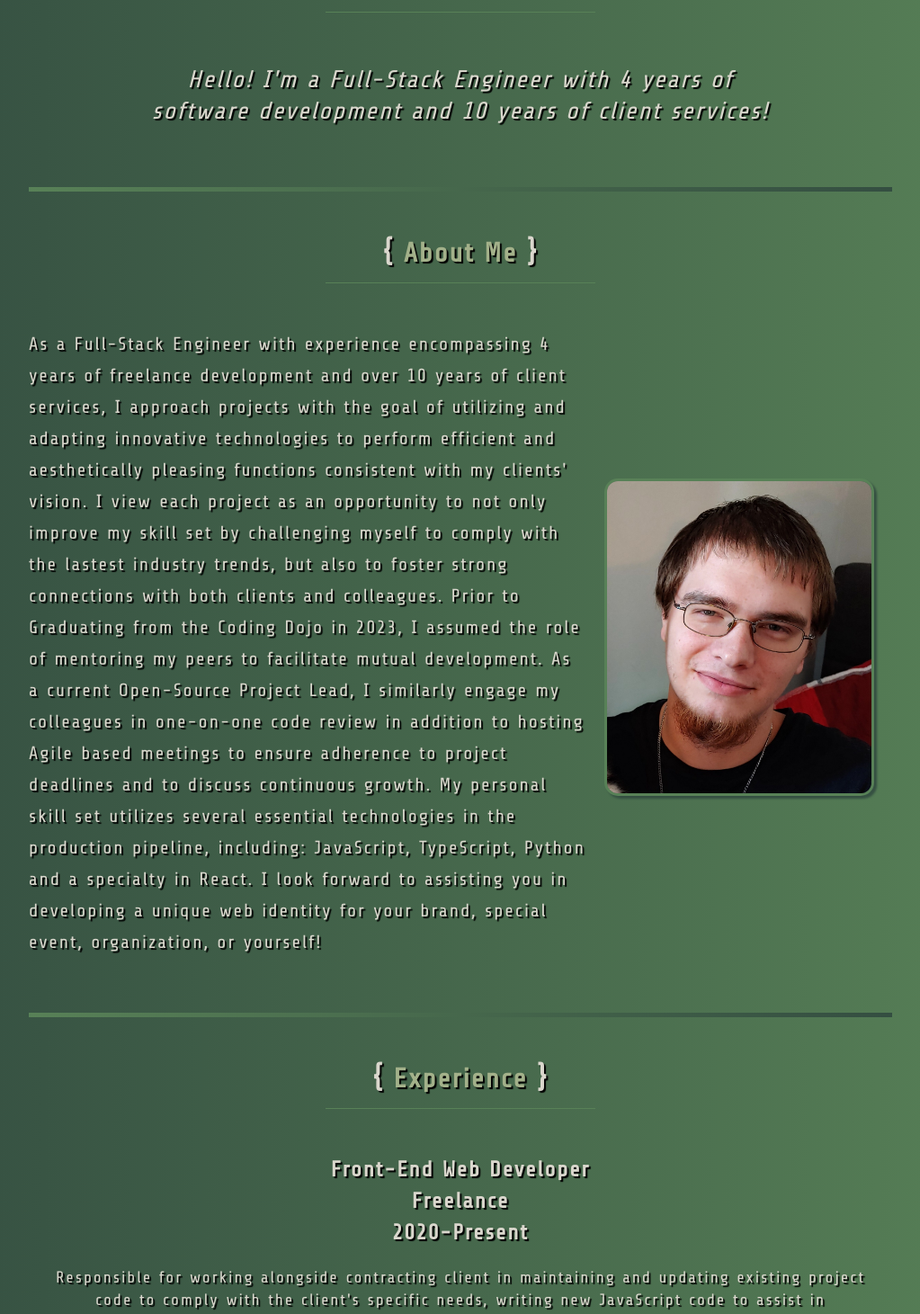
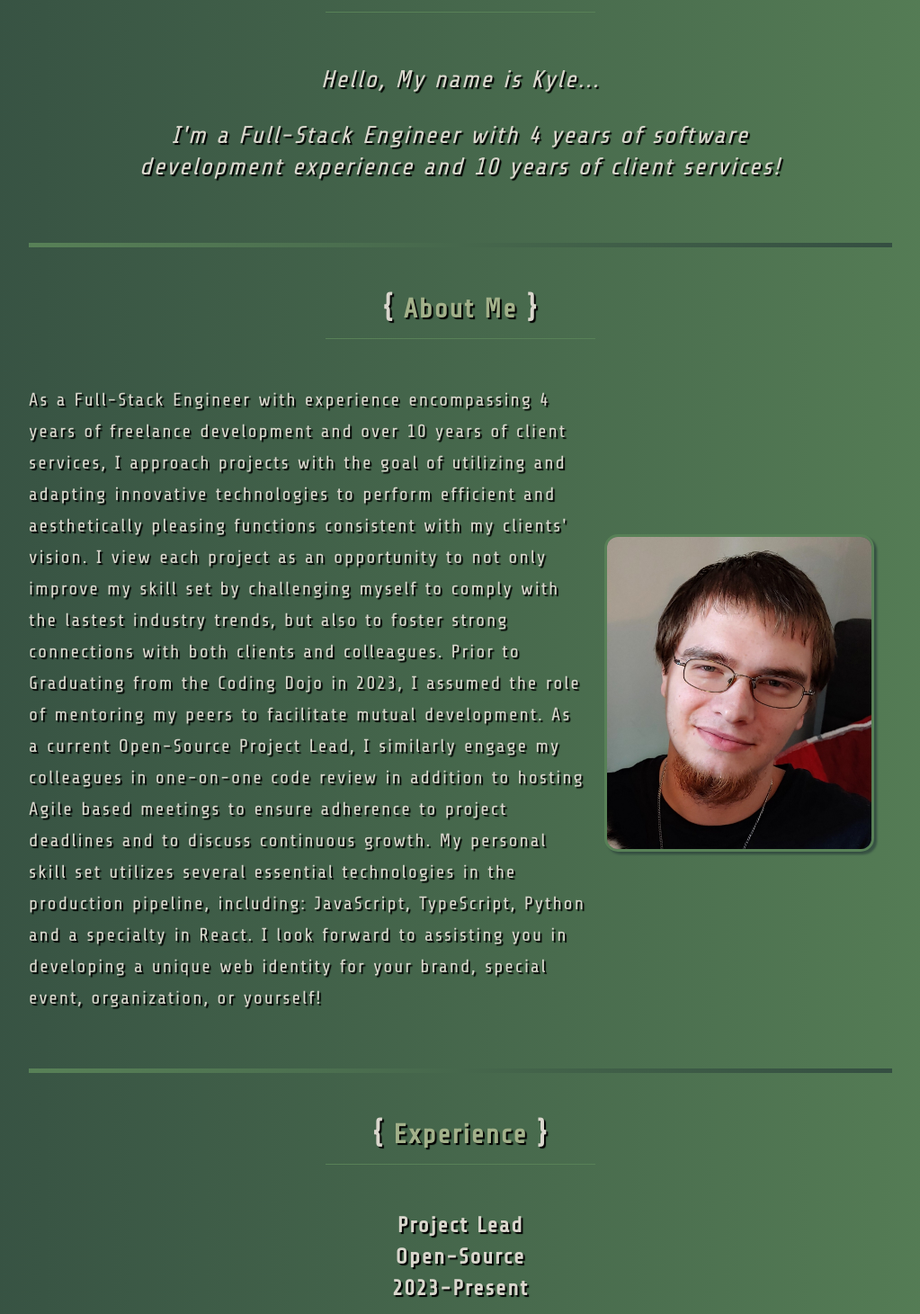
Before and after one commit to theGreatKyle1994/portfolio-v2, a React (Vite) app: page / in a window 1280 px wide. Shown: the part 265-1726 px from the top of the page at 90% size, without its empty margins (128-1151 px from the left). Built offline with nearby package versions, Linux system fonts and the light colour scheme.

Commit message:
updated summary/added work tile

```diff
--- a/src/components/Summary.jsx
+++ b/src/components/Summary.jsx
@@ -5,9 +5,10 @@ const Summary = () => {
   return (
     <Card title={"Summary"}>
       <div className="summary-container">
+        <p className="summary">Hello, My name is Kyle...</p>
         <p className="summary">
-          Hello! I'm a Full-Stack Engineer with 4 years of software development
-          and 10 years of client services!
+          I'm a Full-Stack Engineer with 4 years of software development
+          experience and 10 years of client services!
         </p>
       </div>
     </Card>
--- a/src/components/Work.jsx
+++ b/src/components/Work.jsx
@@ -5,9 +5,15 @@ const Work = () => {
   return (
     <Card title={"Experience"}>
       <WorkTile
-        title={"Front-End Web Developer"}
-        position={"Freelance"}
-        date={"2020-Present"}
+        title={"Project Lead"}
+        subTitle={"Open-Source"}
+        date={"2023-Present"}
+        summary={`blah blah blah`}
+      />
+      <WorkTile
+        title={"Full-Stack Engineer"}
+        subTitle={"Freelance"}
+        date={"2019-2023"}
         summary={`Responsible for working alongside contracting client in maintaining and
         updating existing project code to comply with the client's specific
         needs, writing new JavaScript code to assist in implementing new product
--- a/src/components/WorkTile.jsx
+++ b/src/components/WorkTile.jsx
@@ -5,7 +5,7 @@ const WorkTile = (props) => {
     <section className={"workContainer"}>
       <div className={"workTitlecontainer"}>
         <h2 className={"workTitle"}>{props.title}</h2>
-        <h3 className={"workPosition"}>{props.position}</h3>
+        <h3 className={"workPosition"}>{props.subTitle}</h3>
         <h4 className={"workDate"}>{props.date}</h4>
       </div>
       <p className={"workSummary"}>{props.summary}</p>
```
